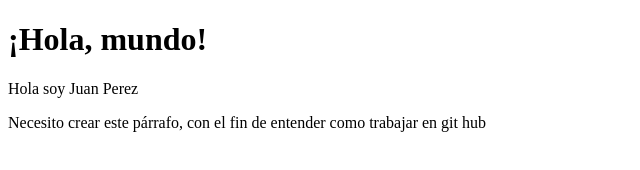
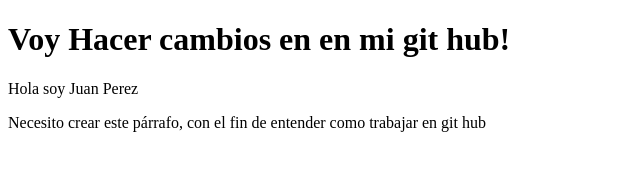
Before and after one commit to valentina-lulic/GIT-REPO, a plain HTML site: page index.html in a window 1280 px wide. Shown: the whole page, without its empty margins (0-640 px from the left). Drawn offline with Linux system fonts and the light colour scheme.

Commit message:
Update index.html

```diff
--- a/index.html
+++ b/index.html
@@ -6,7 +6,7 @@
     <title>Mi Primera Página Web</title>
 </head>
 <body>
-    <h1>¡Hola, mundo!</h1>
+    <h1>Voy Hacer cambios en en mi git hub!</h1>
     <p>Hola soy Juan Perez</p>
     <p>Necesito crear este párrafo, con el fin de entender como trabajar en git hub</p>
 
```
